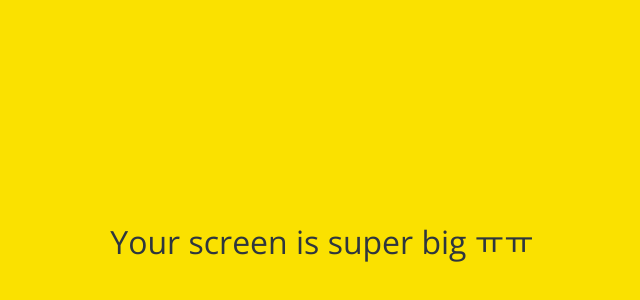
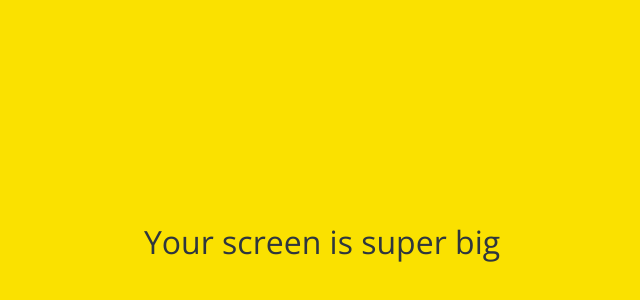
Before and after one commit to jojigus/kokoa-clone-2023, a plain HTML site: page friends.html in a window 1280 px wide. Shown: the part 158-458 px from the top of the page, without its empty margins (318-958 px from the left). Drawn offline with nearby package versions, Linux system fonts and the light colour scheme.

Commit message:
delete cry

```diff
--- a/friends.html
+++ b/friends.html
@@ -91,7 +91,7 @@
      </div>
 
      <div id="no-mobile">
-      <span>Your screen is super big ㅠㅠ</span>
+      <span>Your screen is super big </span>
      </div>
 
     <script src="https://kit.fontawesome.com/10d6facfcb.js" crossorigin="anonymous"></script>
```
